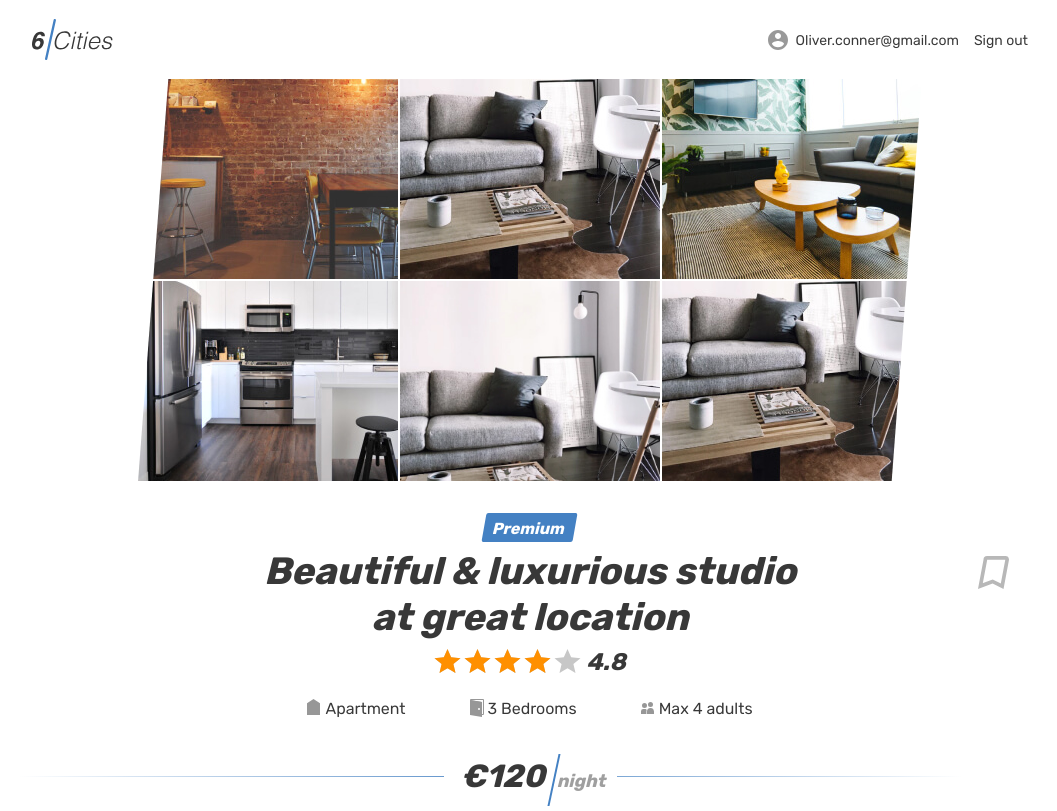
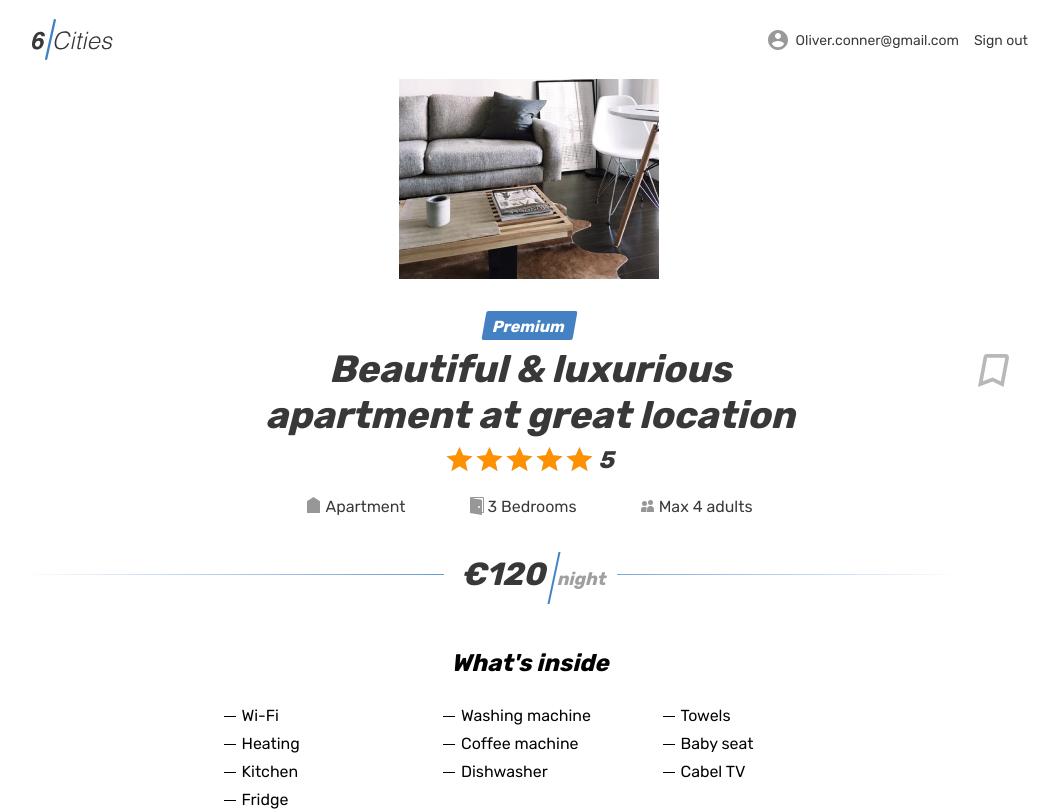
Before and after one commit to twelwet/352625-six-cities-7, a React (Create React App) app in the folder project/: page /offer/offer001 in a window 1280 px wide. Shown: the top 811 px of the page, without its empty margins (110-1167 px from the left). Built offline with nearby package versions, Linux system fonts and the light colour scheme.

Commit message:
Компонент 'Room' рендерит данные из моков

```diff
--- a/project/src/components/app/app.jsx
+++ b/project/src/components/app/app.jsx
@@ -23,7 +23,7 @@ function App(props) {
           <Favourites {...props}/>
         </Route>
 
-        <Route path={'/offer/:id'} exact component={Room}/>
+        <Route path={'/offer/:id'} exact render={(localProps) => <Room id={localProps.match.params.id} {...props}/>} />
 
         <Route>
           <NotFound/>
--- a/project/src/components/pages/room/room.jsx
+++ b/project/src/components/pages/room/room.jsx
@@ -1,6 +1,19 @@
 import React from 'react';
+import PropTypes from 'prop-types';
+import offersPropTypes from '../../../prop-types/offers.prop.js';
 
-function Room() {
+function Room({id, offers}) {
+  const [offer] = offers.filter((item) => item.id === id);
+  const {
+    description,
+    type,
+    price,
+    image,
+    rating,
+    isPremium,
+    isBookmark,
+  } = offer;
+
   return (
     <div className="page">
       <header className="header">
@@ -36,35 +49,20 @@ function Room() {
           <div className="property__gallery-container container">
             <div className="property__gallery">
               <div className="property__image-wrapper">
-                <img className="property__image" src={'img/room.jpg'} alt="studio"/>
-              </div>
-              <div className="property__image-wrapper">
-                <img className="property__image" src={'img/apartment-01.jpg'} alt="studio"/>
-              </div>
-              <div className="property__image-wrapper">
-                <img className="property__image" src={'img/apartment-02.jpg'} alt="studio"/>
-              </div>
-              <div className="property__image-wrapper">
-                <img className="property__image" src={'img/apartment-03.jpg'} alt="studio"/>
-              </div>
-              <div className="property__image-wrapper">
-                <img className="property__image" src={'img/studio-01.jpg'} alt="studio"/>
-              </div>
-              <div className="property__image-wrapper">
-                <img className="property__image" src={'img/apartment-01.jpg'} alt="studio"/>
+                <img className="property__image" src={image} alt="studio"/>
               </div>
             </div>
           </div>
           <div className="property__container container">
             <div className="property__wrapper">
-              <div className="property__mark">
+              <div className={isPremium ? 'property__mark' : 'visually-hidden'}>
                 <span>Premium</span>
               </div>
               <div className="property__name-wrapper">
                 <h1 className="property__name">
-                  Beautiful &amp; luxurious studio at great location
+                  {description}
                 </h1>
-                <button className="property__bookmark-button button" type="button">
+                <button className={isBookmark ? 'property__bookmark-button property__bookmark-button--active button' : 'property__bookmark-button button'} type="button">
                   <svg className="property__bookmark-icon" width="31" height="33">
                     <use xlinkHref="#icon-bookmark"/>
                   </svg>
@@ -73,14 +71,14 @@ function Room() {
               </div>
               <div className="property__rating rating">
                 <div className="property__stars rating__stars">
-                  <span style={{width: '80%'}}/>
+                  <span style={{width: `${rating}%`}}/>
                   <span className="visually-hidden">Rating</span>
                 </div>
-                <span className="property__rating-value rating__value">4.8</span>
+                <span className="property__rating-value rating__value">{rating / 20}</span>
               </div>
               <ul className="property__features">
                 <li className="property__feature property__feature--entire">
-                  Apartment
+                  {type}
                 </li>
                 <li className="property__feature property__feature--bedrooms">
                   3 Bedrooms
@@ -90,7 +88,7 @@ function Room() {
                 </li>
               </ul>
               <div className="property__price">
-                <b className="property__price-value">&euro;120</b>
+                <b className="property__price-value">&euro;{price}</b>
                 <span className="property__price-text">&nbsp;night</span>
               </div>
               <div className="property__inside">
@@ -338,4 +336,9 @@ function Room() {
   );
 }
 
+Room.propTypes = {
+  id: PropTypes.string,
+  offers: offersPropTypes,
+};
+
 export default Room;
```
